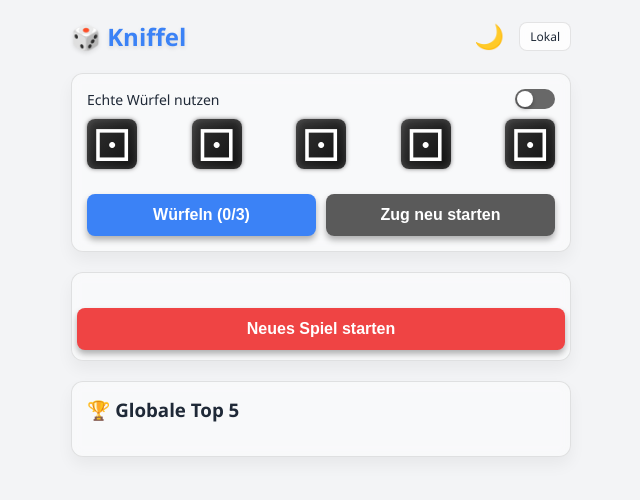
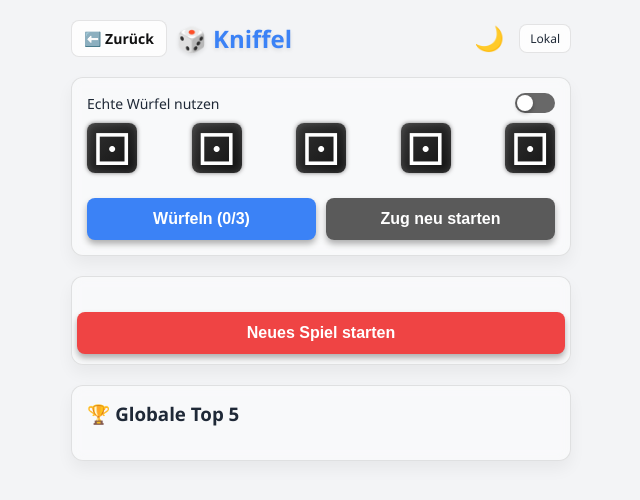
Before and after one commit to leviruesch/Knipfel, a plain HTML site: page index.html in a window 1280 px wide. Both pictures are taken after a click on the button "☀️". Shown: the whole page, without its empty margins (319-959 px from the left). Drawn offline with nearby package versions, Linux system fonts and the light colour scheme; no server answers.

Commit message:
index.html

```diff
--- a/index.html
+++ b/index.html
@@ -5,9 +5,11 @@
   <meta name="viewport" content="width=device-width, initial-scale=1.0, maximum-scale=1.0, user-scalable=no">
   <title>Multiplayer Kniffel</title>
 
+  <!-- Firebase -->
   <script src="https://www.gstatic.com/firebasejs/9.23.0/firebase-app-compat.js"></script>
   <script src="https://www.gstatic.com/firebasejs/9.23.0/firebase-database-compat.js"></script>
 
+  <!-- Confetti Effekt -->
   <script src="https://cdn.jsdelivr.net/npm/canvas-confetti@1.6.0/dist/confetti.browser.min.js"></script>
 
   <style>
@@ -15,6 +17,11 @@
     body { background-color: var(--bg); color: var(--text); font-family: 'Segoe UI', sans-serif; max-width: 500px; margin: 0 auto; padding: 20px; padding-bottom: 60px; overflow-x: hidden; transition: background-color 0.3s, color 0.3s; }
 
     .header-row { display: flex; justify-content: space-between; align-items: center; margin-bottom: 20px; }
+
+    /* --- NEUER ZURÜCK BUTTON --- */
+    .back-btn { background: rgba(42, 42, 42, 0.8); padding: 8px 12px; border-radius: 8px; color: var(--text); text-decoration: none; font-size: 14px; font-weight: bold; border: 1px solid rgba(255,255,255,0.1); backdrop-filter: blur(5px); transition: all 0.2s; display: flex; align-items: center; }
+    .back-btn:hover { background: rgba(59, 130, 246, 0.5); border-color: var(--accent); }
+
     h1 { color: var(--accent); margin: 0; font-size: 24px; text-shadow: 0 2px 4px rgba(0,0,0,0.5); }
     .room-badge { background: rgba(42, 42, 42, 0.8); padding: 5px 10px; border-radius: 8px; font-size: 12px; color: var(--text); border: 1px solid rgba(255,255,255,0.1); backdrop-filter: blur(5px); }
 
@@ -35,7 +42,7 @@
     .die-wrapper.held { transform: translateY(15px) scale(0.95); opacity: 0.9; }
     .die-wrapper.held .face { background: linear-gradient(135deg, var(--accent), #2563eb); color: white; border: 1px solid #fff; box-shadow: 0 0 15px rgba(59, 130, 246, 0.8); }
 
-    /* --- KNIFFEL GLOW ANIMATION (Repariert) --- */
+    /* --- KNIFFEL GLOW ANIMATION --- */
     @keyframes kniffel-glow-anim {
       0% { box-shadow: inset 0 0 8px rgba(0,0,0,0.2), 0 0 10px rgba(250, 204, 21, 0.5); }
       50% { box-shadow: inset 0 0 8px rgba(0,0,0,0.2), 0 0 25px rgba(250, 204, 21, 1), 0 0 10px rgba(255, 152, 0, 0.8); }
@@ -161,6 +168,7 @@
     body.light-mode .highscore-list li { background: rgba(255, 255, 255, 0.4); border-color: rgba(0,0,0,0.05); }
     body.light-mode .count-btn { background: rgba(255,255,255,0.8); border-color: rgba(0,0,0,0.2); color: #111; }
     body.light-mode .count-btn.active { background: rgba(59, 130, 246, 0.3); border-color: var(--accent); }
+    body.light-mode .back-btn { background: rgba(255, 255, 255, 0.8); border-color: rgba(0,0,0,0.1); color: #111; }
   </style>
 </head>
 <body>
@@ -234,7 +242,10 @@
   </div>
 
   <div class="header-row">
-    <h1>🎲 Kniffel</h1>
+    <div style="display: flex; align-items: center; gap: 10px;">
+      <a href="index.html" class="back-btn">⬅️ Zurück</a>
+      <h1>🎲 Kniffel</h1>
+    </div>
     <div style="display: flex; align-items: center;">
       <button id="themeToggleBtn" class="theme-btn" onclick="toggleTheme()">☀️</button>
       <div class="room-badge" id="roomDisplay">Lokal</div>
@@ -263,7 +274,8 @@
     <table>
       <thead>
         <tr id="tableHeaderRow">
-          </tr>
+          <!-- Wird dynamisch durch JS befüllt -->
+        </tr>
       </thead>
       <tbody id="scoreTableBody"></tbody>
     </table>
```
